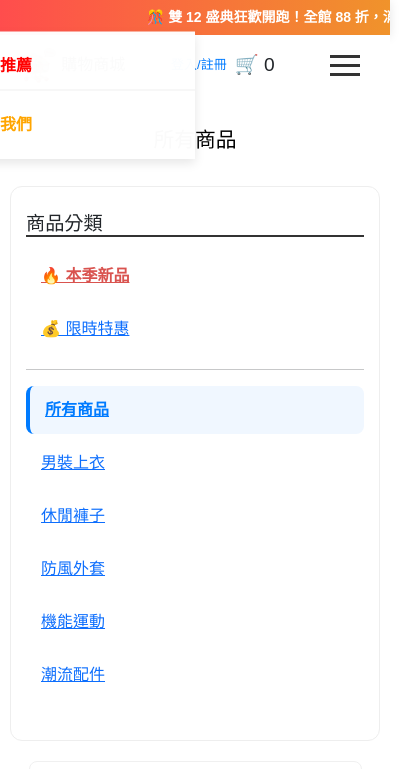
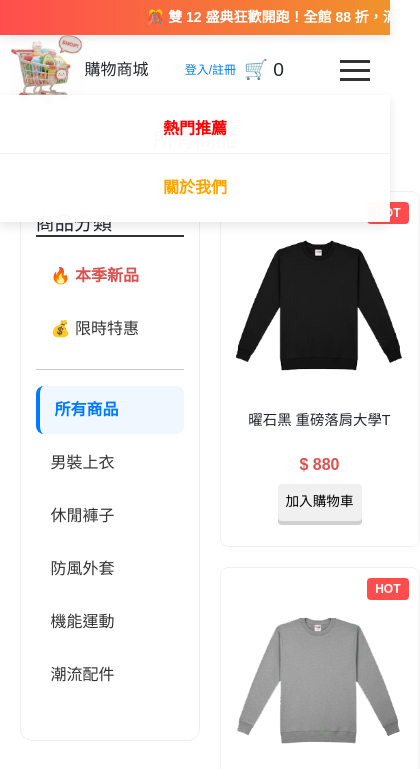
Before and after one commit to pnnnnnnnnn/HTML-Project, a website built with Vite: page index.html in a window 390 px wide. Both pictures are taken after a click on the element 345 px from the left and 65 px from the top of the page. Shown: the top 769 px of the page, 420 px wide, since content can reach past the window. Built offline with nearby package versions, Linux system fonts and the light colour scheme; a script that the page names is missing; files whose address does not match are found by name.

Commit message:
大致都已完成

```diff
--- a/style.css
+++ b/style.css
@@ -8,53 +8,43 @@
 body {
     display: flex;
     flex-direction: column;
-    /* 讓內容由上往下排：Header -> Content -> Footer */
+    padding-top: 10px;
+    /* 預留給 Announcement(35px) + Navbar(70px) */
 }
 
-/* 導覽列排版 */
 .navbar {
     display: flex;
     justify-content: space-between;
     align-items: center;
     padding: 0 5%;
-
-    /* --- 關鍵修正：確保不透明且有背景色 --- */
-    background-color: #ffffff !important;
-    /* 強制純白背景 */
-    opacity: 1 !important;
-    /* 強制不透明度為 100% */
+    background-color: #ffffff;
+    opacity: 1;
     z-index: 5000;
-    /* 確保層級高於商品卡片 (2000) */
-
     position: fixed;
     left: 0;
     width: 100%;
     height: 70px;
-    top: 35px !important;
+    top: 35px;
+    /* 剛好接在公告欄下方 */
 }
 
-/* --- 修改中間選單：使用絕對定位達成真正置中 --- */
 .nav-links {
     position: absolute;
     left: 50%;
     top: 50%;
     transform: translate(-50%, -50%);
-    /* 核心魔法：強制定位於螢幕正中心 */
+    display: flex;
     align-items: center;
-    display: flex;
     gap: 10px;
-    /* 調整連結之間的間距 */
     z-index: 2001;
-    /* 確保選單在最上層 */
     white-space: nowrap;
-    /* 強制文字不換行，防止擠壓變形 */
 }
 
 .nav-links a {
-    /* 移除原本的 margin 15px，改用父層的 gap 控制 */
     text-decoration: none;
     transition: 0.3s;
     font-size: 1.3rem;
+    color: #333;
 }
 
 /* 右側會員區塊 */
@@ -77,33 +67,30 @@
 
 /* 商品區塊排版 */
 .product-container {
-    /* 移除 flex: 1，改用 min-height */
+    flex: 1;
     min-height: 600px;
     display: grid;
     grid-template-columns: repeat(auto-fill, minmax(200px, 1fr));
     gap: 20px;
-    padding: 5px 5% 20px 5%;
+    padding: 5px 0 20px 0;
 }
 
-/* 1. 商品卡片本體：維持純白 */
+/* 1. 商品卡片本體*/
 .product-card {
-    transition: transform 0.3s, box-shadow 0.3s;
+    background-color: #ffffff;
     border: 1px solid #f0f0f0;
+    border-radius: 8px;
+    padding: 15px 15px 25px 15px;
     text-align: center;
-    padding: 15px;
-    padding-bottom: 25px;
     display: flex;
     flex-direction: column;
-    background-color: #ffffff !important;
-    /* 最底層背景 */
-    border-radius: 8px;
-    height: 100%;
+    position: relative;
+    transition: transform 0.3s, box-shadow 0.3s;
     animation: productFadeIn 0.6s ease backwards;
 }
 
 .product-card:hover {
     transform: translateY(-5px);
-    /* 向上浮起 */
     box-shadow: 0 10px 20px rgba(0, 0, 0, 0.1);
     border-color: #007bff;
 }
@@ -127,16 +114,15 @@
     /* 圖片輕微放大 */
 }
 
+/* 圖片混和模式優化 */
 .product-card img {
     display: block;
     margin: 0 auto;
     max-width: 100%;
     height: auto;
-    /* 核心魔法：這會把圖片中的純白/透明部分與容器的純白融合，
-       網格色塊會因為與白色相乘而消失，只留下商品本身的色塊 */
     mix-blend-mode: multiply;
     filter: brightness(1.02);
-    /* 稍微調亮一點點，讓白色背景更乾淨 */
+    transition: transform 0.5s;
 }
 
 footer {
@@ -162,7 +148,6 @@
 /* 購物車背景遮罩 */
 .cart-modal {
     display: flex;
-    /* 預設隱藏 */
     position: fixed;
     top: 0;
     right: 0;
@@ -173,8 +158,6 @@
     z-index: 9999;
     padding: 20px;
     flex-direction: column;
-    /* 設為極高，確保在所有商品卡片與導覽列之上 */
-
 }
 
 .cart-modal h2 {
@@ -299,7 +282,6 @@
     /* 讓選單跟商品保持距離 */
 }
 
-/* 確保側邊欄連結不換行 */
 .sidebar ul li a {
     padding: 12px 15px;
     border-radius: 8px;
@@ -307,6 +289,9 @@
     display: flex;
     align-items: center;
     gap: 10px;
+    text-decoration: none;
+    color: #333;
+    transition: 0.3s;
 }
 
 .sidebar ul li a:hover {
@@ -327,9 +312,7 @@
     width: 100%;
     height: 100%;
     background-color: rgba(0, 0, 0, 0.4);
-    /* 稍微淡一點的黑色遮罩 */
     backdrop-filter: blur(4px);
-    /* 背景微模糊，更有質感 */
 }
 
 /* 2. 視窗本體：改為更圓潤、帶有呼吸感的陰影 */
@@ -593,7 +576,7 @@
 
 /* 中間欄位文字居中 */
 .brand-info {
-    text-align: center;
+    text-align: left;
     flex: 1.5;
     /* 讓中間區塊寬一點 */
 }
@@ -649,24 +632,29 @@
 /* 響應式調整：手機上看時全部居中 */
 @media (max-width: 768px) {
 
-    /* 1. 導覽列：保持水平排列，不換行 */
+    /* 1. 導覽列：確保三者垂直置中並撐開 */
     .navbar {
-        display: flex;
-        justify-content: space-between;
-        align-items: center;
+        display: flex !important;
+        justify-content: space-between !important;
+        align-items: center !important;
         height: 60px;
+        padding: 0 10px;
     }
 
-    /* 2. 左側：Logo 縮小一點以騰出空間 */
+    /* 2. 左側 Logo：固定在左邊 */
     .nav-left {
-        width: auto !important;
-        /* 取消 100% */
-        margin-bottom: 0 !important;
-        gap: 5px;
+        flex: 0 0 auto;
+        /* 不要伸縮 */
+        display: flex;
+        align-items: center;
     }
 
     .logo-img {
-        height: 35px !important;
+        height: 35px;
+        /* 手機版縮小高度 */
+        width: auto;
+        /* 關鍵：維持比例 */
+        /* 不要加 !important，除非有其他框架強制覆蓋它 */
     }
 
     .nav-left span {
@@ -674,29 +662,30 @@
         /* 文字縮小 */
     }
 
-    /* 3. 中間與右側容器：全部排成一行 */
+    /* 3. 右側容器：現在改為「中間容器」，放購買紀錄等 */
     .nav-right {
+        flex: 1;
+        /* 佔據剩餘空間 */
         display: flex;
+        justify-content: center;
+        /* 讓內部的文字置中 */
         align-items: center;
-        gap: 10px;
+        gap: 8px;
     }
 
     /* 1. 選單容器：確保它寬度正確，且有背景色 */
     .nav-links {
         display: none;
-        /* 預設隱藏 */
-        position: absolute !important;
-        top: 60px !important;
-        /* 剛好在 Navbar 下方 */
-        left: 0 !important;
-        width: 100% !important;
-        background-color: rgba(255, 255, 255, 0.98) !important;
-        /* 白色背景 */
-        flex-direction: column !important;
-        padding: 10px 0 !important;
-        /* 縮小上下內距 */
+        position: absolute;
+        top: 60px;
+        left: 0;
+        width: 100%;
+        background-color: rgba(255, 255, 255, 0.98);
+        flex-direction: column;
+        transform: none;
+        /* 移除電腦版的居中 transform */
+        padding: 10px 0;
         box-shadow: 0 4px 10px rgba(0, 0, 0, 0.1);
-        z-index: 10000;
     }
 
     /* 2. 選單內的連結：縮小字體，置中對齊 */
@@ -735,9 +724,10 @@
         gap: 5px;
     }
 
+    /* 讓文字更緊湊，避免擠到漢堡選單 */
     .auth-buttons a,
     .user-controls a {
-        font-size: 13px !important;
+        font-size: 12px !important;
         white-space: nowrap;
     }
 
@@ -746,10 +736,15 @@
         display: none !important;
     }
 
-/* 確保按鈕顯示 */
+    /* 4. 漢堡選單：強制移到最右邊 */
     .menu-toggle {
-        display: flex !important; /* 這裡使用一次確保覆蓋預設的 none */
-        order: 10; /* 讓它排在導覽列最後面 */
+        flex: 0 0 auto;
+        /* 不要伸縮 */
+        display: flex !important;
+        order: 3;
+        /* 確保它在 Flex 最後面 */
+        margin-left: 10px;
+        /* 與中間文字拉開一點距離 */
     }
 
     .menu-toggle .bar {
@@ -760,19 +755,25 @@
 
     /* 4. 解決標題太長、間距太大的問題 */
     body {
-        padding-top: 10px !important;
-        /* 跑馬燈 35 + Navbar 60 + 緩衝 5 */
+        padding-top: 10px;
     }
 
     .sidebar {
-        width: 100% !important;
-        position: static !important;
-        margin-bottom: 15px;
+        position: relative;
+        /* 取消 sticky 或 absolute */
+        width: 100%;
+        margin-bottom: 20px;
+        float: none;
+        /* 預防有舊的浮動 */
+        display: block;
     }
 
+    /* 確保容器寬度正確 */
     .main-content {
-        flex-direction: column;
-        padding: 0 10px !important;
+        display: block;
+        /* 在手機版用 block 比 flex 更不容易出錯 */
+        width: 100%;
+        padding: 0 10px;
     }
 
     #category-title {
@@ -792,6 +793,29 @@
         padding-top: 10px !important;
         /* 縮小內部間距 */
     }
+
+    /* 確保商品列表不會往上衝 */
+    .product-grid,
+    .product-list {
+        width: 100%;
+        display: grid;
+        grid-template-columns: 1fr 1fr;
+        /* 兩個一排 */
+        gap: 15px;
+        clear: both;
+        /* 清除可能存在的浮動影響 */
+    }
+
+    .nav-links a:hover {
+        background-color: #f8f9fa !important;
+        /* 淺灰色背景 */
+        color: #ff4d4f !important;
+        /* 轉為紅色或你的主色調 */
+        transition: all 0.3s ease;
+        /* 增加平滑過渡感 */
+    }
+
+
 }
 
 /* 446-457 商品logo調整 */
@@ -804,10 +828,16 @@
     font-weight: bold;
 }
 
+/* 找到你原本的 .logo-img 區塊並修改 */
 .logo-img {
     height: 70px;
-    /* 調整圖片高度以符合標題列 */
+    /* 這是你電腦版的高度 */
     width: auto;
+    /* 關鍵：讓寬度根據比例自動縮放，不被壓扁 */
+    display: block;
+    /* 移除圖片下方微小間隙 */
+    object-fit: contain;
+    /* 確保圖片內容完整顯示 */
 }
 
 /* 1. 修正標題區塊的間距 */
@@ -832,7 +862,6 @@
     line-height: 1.1;
 }
 
-/* 當分類被選中時 (Active) */
 .sidebar ul li a.active {
     background: #f0f7ff;
     color: #007bff;
@@ -896,7 +925,6 @@
     from {
         opacity: 0;
         transform: translateY(30px);
-        /* 從下方 30px 處升起 */
     }
 
     to {
@@ -1102,11 +1130,11 @@
     animation-delay: 0.6s;
 }
 
-/*底下都是跑馬燈設定*/
-/* 1. 公告欄容器 */
+/* ==========================================================================
+   2. 導覽列與公告欄 (Fixed Elements)
+   ========================================================================== */
 .announcement-bar {
     background: linear-gradient(90deg, #ff4d4d, #f0932b, #ff4d4d);
-    /* 慶典漸層色 */
     background-size: 200% auto;
     color: white;
     height: 35px;
@@ -1117,8 +1145,8 @@
     top: 0;
     left: 0;
     width: 100%;
-    z-index: 3000;
-    /* 層級最高，確保不被蓋住 */
+    z-index: 5001;
+    /* 比 Navbar 高 */
     overflow: hidden;
     box-shadow: 0 2px 10px rgba(0, 0, 0, 0.1);
 }
@@ -1149,19 +1177,24 @@
     }
 }
 
-/* 3. 修正主內容區塊的間距 */
 .main-content {
-    /* 原本是 105px 甚至更高，現在因為上面有標題了，
-       我們把 margin-top 設為 0，讓它緊貼標題 */
-    margin-top: 0px !important;
-    padding: 0px 1% 0px 5%;
-    /* 保持原本的左右 padding */
     display: flex;
+    padding: 0 1% 0 5%;
+    margin-top: 0;
 }
 
-/* 修正側邊欄位置 */
 .sidebar {
-    top: 125px !important;
+    flex: 0 0 180px;
+    background: #ffffff;
+    padding: 25px 15px;
+    border: 1px solid #eee;
+    border-radius: 12px;
+    position: sticky;
+    top: 125px;
+    /* Navbar(70) + Announcement(35) + 緩衝(20) */
+    height: fit-content;
+    align-self: flex-start;
+    margin-right: 20px;
 }
 
 /* ==========================================================================
@@ -1329,17 +1362,20 @@
 
 /* --- 漢堡按鈕基礎樣式：放在 media query 之外 --- */
 .menu-toggle {
-    display: none; /* 電腦版預設隱藏 */
+    display: none;
+    /* 電腦版預設隱藏 */
     flex-direction: column;
     cursor: pointer;
     gap: 6px;
     padding: 10px;
-    z-index: 10001; /* 確保在所有選單之上 */
+    z-index: 10001;
+    /* 確保在所有選單之上 */
 }
 
 .menu-toggle .bar {
     width: 30px;
     height: 3px;
-    background-color: #333; /* 確保顏色與背景有對比 */
+    background-color: #333;
+    /* 確保顏色與背景有對比 */
     transition: 0.3s;
 }
```
